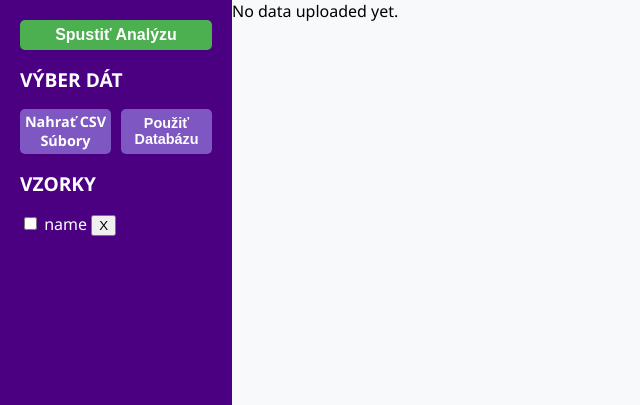
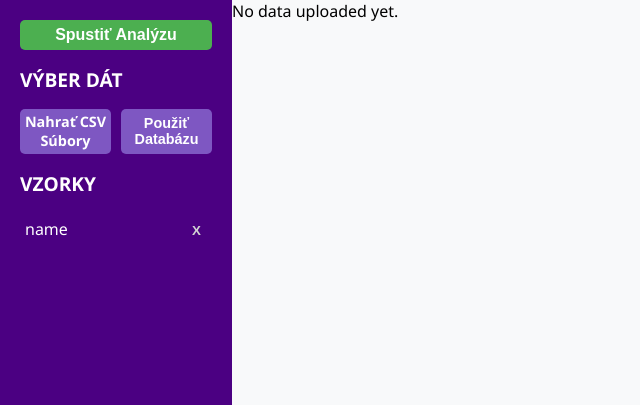
Before and after one commit to juraj-n/BC, a Flask app: template app/templates/index.html in a window 1280 px wide. Shown: the top 405 px of the page, without its empty margins (0-640 px from the left). Run offline with Flask 3, Linux system fonts and the light colour scheme; the template is opened without the code that fills it: most values are stand-ins (such as "Sample title", 1, 10 or a date in 2020); some libraries are stand-ins or nearby versions.

Commit message:
Spectra lits items delete button and styling

```diff
--- a/app/static/css/style.css
+++ b/app/static/css/style.css
@@ -93,6 +93,35 @@ body {
     flex: 1;
 }
 
+.spectra-list {
+    display: flex;
+    flex-direction: column;
+}
+
+.spectra-list-item {
+    display: flex;
+    justify-content: space-between;
+    padding: 5px;
+    border-radius: 5px;
+}
+
+.spectra-del-btn {
+    background: transparent;
+    border: none;
+    font-weight: bold;
+    cursor: pointer;
+    color: lightgray;
+}
+
+.spectra-del-btn:hover,
+.spectra-del-btn:active {
+    color: red;
+}
+
+.spectra-list-item:has(.spectra-del-btn:hover) {
+    background-color: #7e57c2;
+}
+
 /* Main Content */
 .content {
     width: 85%;
--- a/app/templates/index.html
+++ b/app/templates/index.html
@@ -35,17 +35,16 @@
                 <h2> VZORKY </h2>
                 <div class="spectra-list">
                     {% for file_name in spectra_data.keys() %}
-                    <div class="spectra-item">
-                        <input type="checkbox" class="file-checkbox" name="selected_files" value="{{ file_name }}">
-
-                        <span class="file-name">
+                    <div class="spectra-list-item">
+                        <span>
                             {{ file_name }}
                         </span>
 
-                        <button class="delete-btn" data-file="{{ file_name }}">
-                            X
-                        </button>
-
+                        <form action="{{ url_for('main.delete_spectra', filename=file_name) }}" method="POST">
+                            <button type=" submit" class="spectra-del-btn" title="Delete {{ file_name }}">
+                                X
+                            </button>
+                        </form>
                     </div>
                     {% endfor %}
                 </div>
```
Also changed, not shown: app/routes.py (+8 -1 lines).
